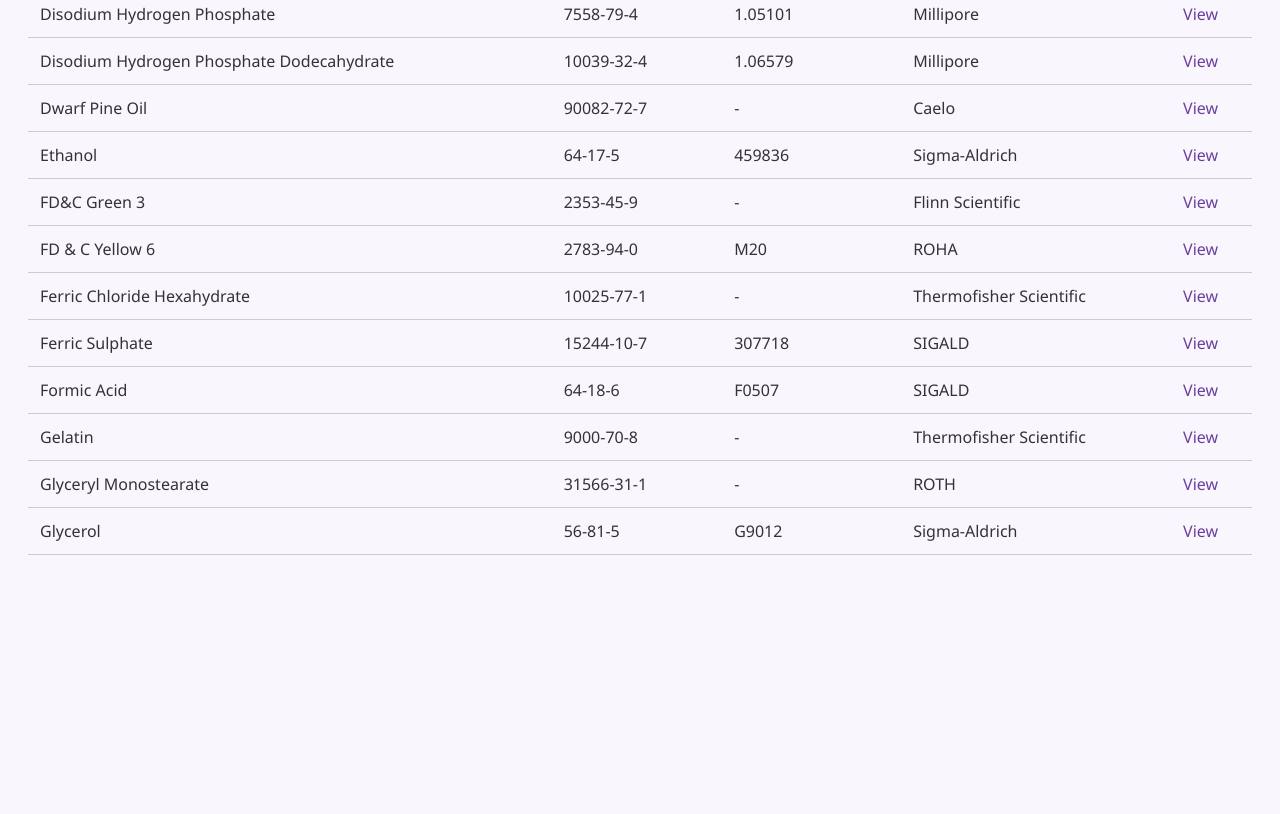
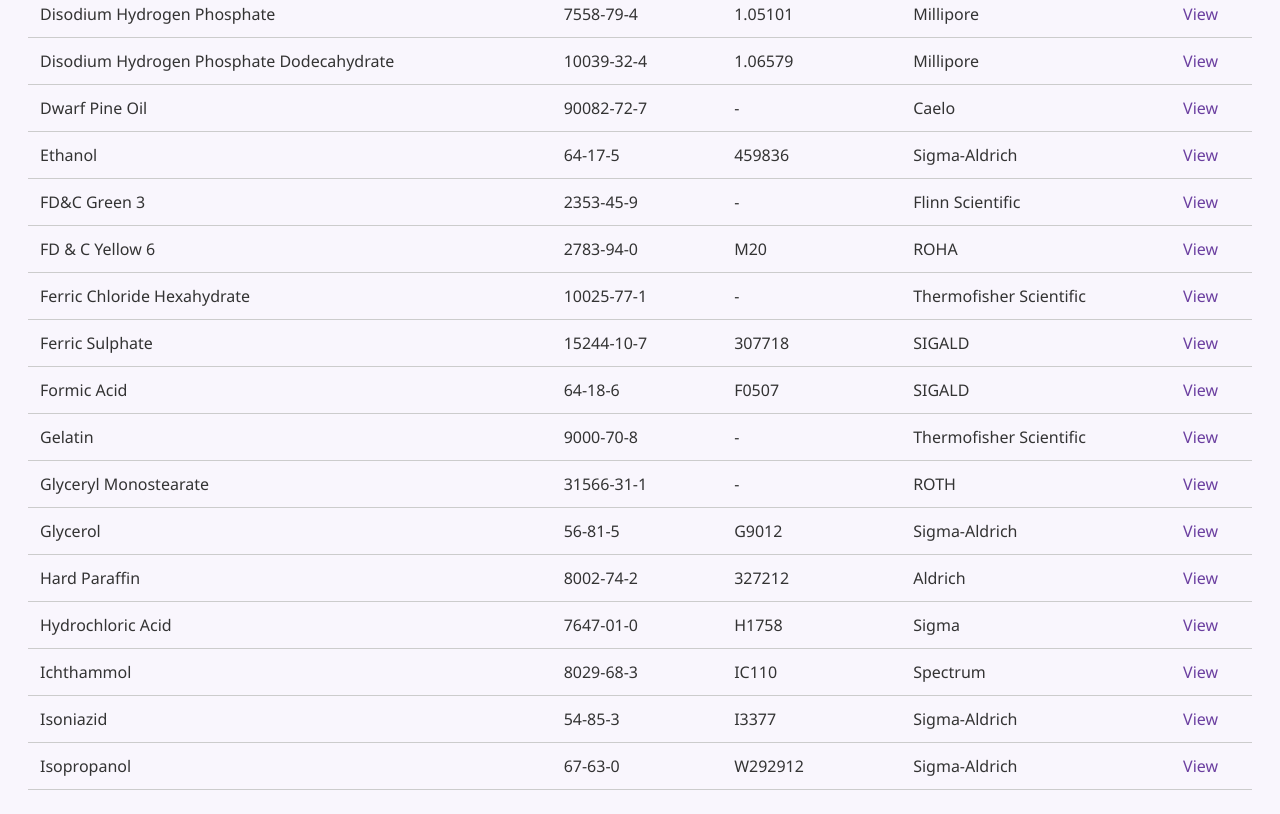
Before and after one commit to LungileBhungane/msd2, a plain HTML site: page index.html in a window 1280 px wide. Shown: the part 2522-3336 px from the top of the page. Before the commit the page ends 3105 px from the top, so only its background shows below. Drawn offline with Linux system fonts and the light colour scheme.

Commit message:
Update index.html

```diff
--- a/index.html
+++ b/index.html
@@ -482,6 +482,36 @@
         <td>Sigma-Aldrich</td>
         <td><a href="GLYCEROL.pdf" target="_blank">View</a></td>
       </tr>
+      <td>Hard Paraffin</td>
+        <td>8002-74-2</td>
+        <td>327212</td>
+        <td>Aldrich</td>
+        <td><a href="PARAFFINWAX.pdf" target="_blank">View</a></td>
+      </tr>
+    <td>Hydrochloric Acid</td>
+        <td>7647-01-0</td>
+        <td>H1758</td>
+        <td>Sigma</td>
+        <td><a href="HYDROCHLORICACID.pdf" target="_blank">View</a></td>
+      </tr>
+    <td>Ichthammol</td>
+        <td>8029-68-3</td>
+        <td>IC110</td>
+        <td>Spectrum</td>
+        <td><a href="ICHTHAMMOL.pdf" target="_blank">View</a></td>
+      </tr>
+    <td>Isoniazid</td>
+        <td>54-85-3</td>
+        <td>I3377</td>
+        <td>Sigma-Aldrich</td>
+        <td><a href="ISONIAZID.pdf" target="_blank">View</a></td>
+      </tr>
+    <td>Isopropanol</td>
+        <td>67-63-0</td>
+        <td>W292912</td>
+        <td>Sigma-Aldrich</td>
+        <td><a href="ISOPROPANOL.pdf" target="_blank">View</a></td>
+      </tr>
     </tbody>
   </table>
 
```
